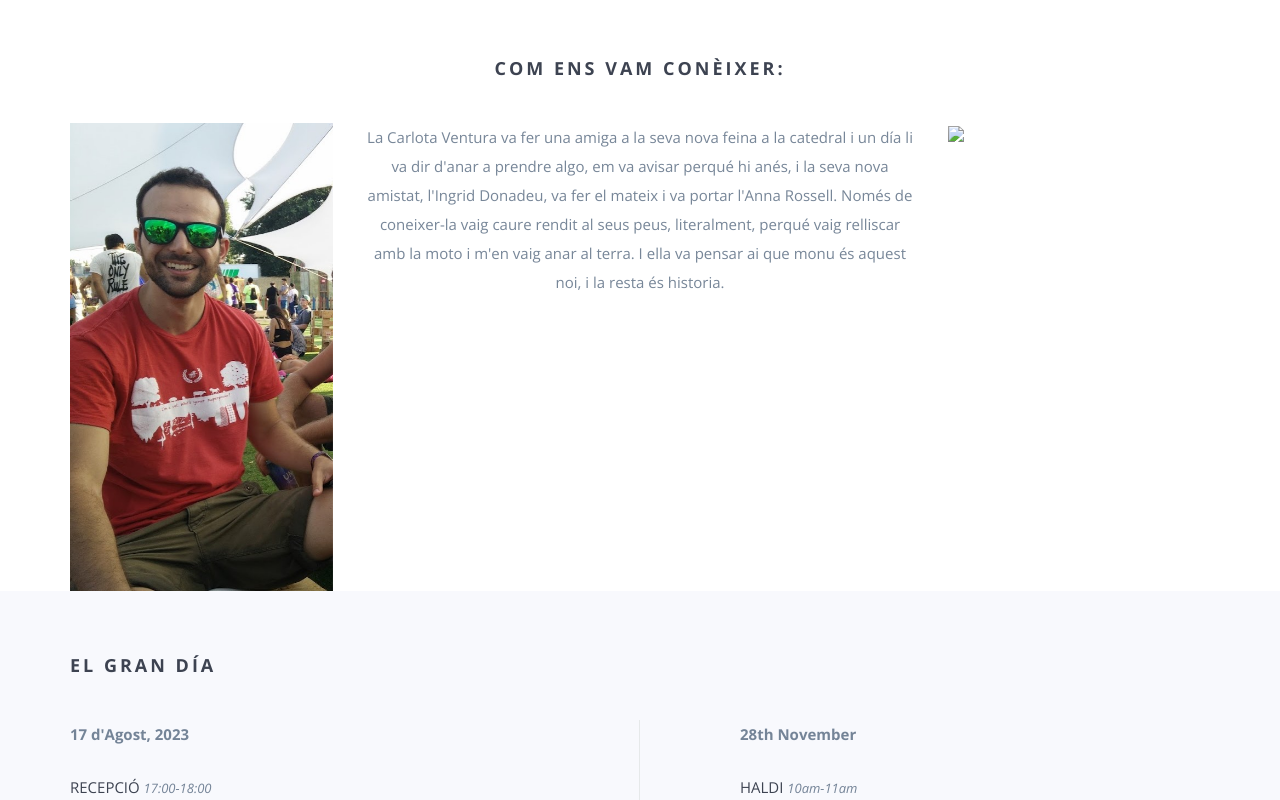
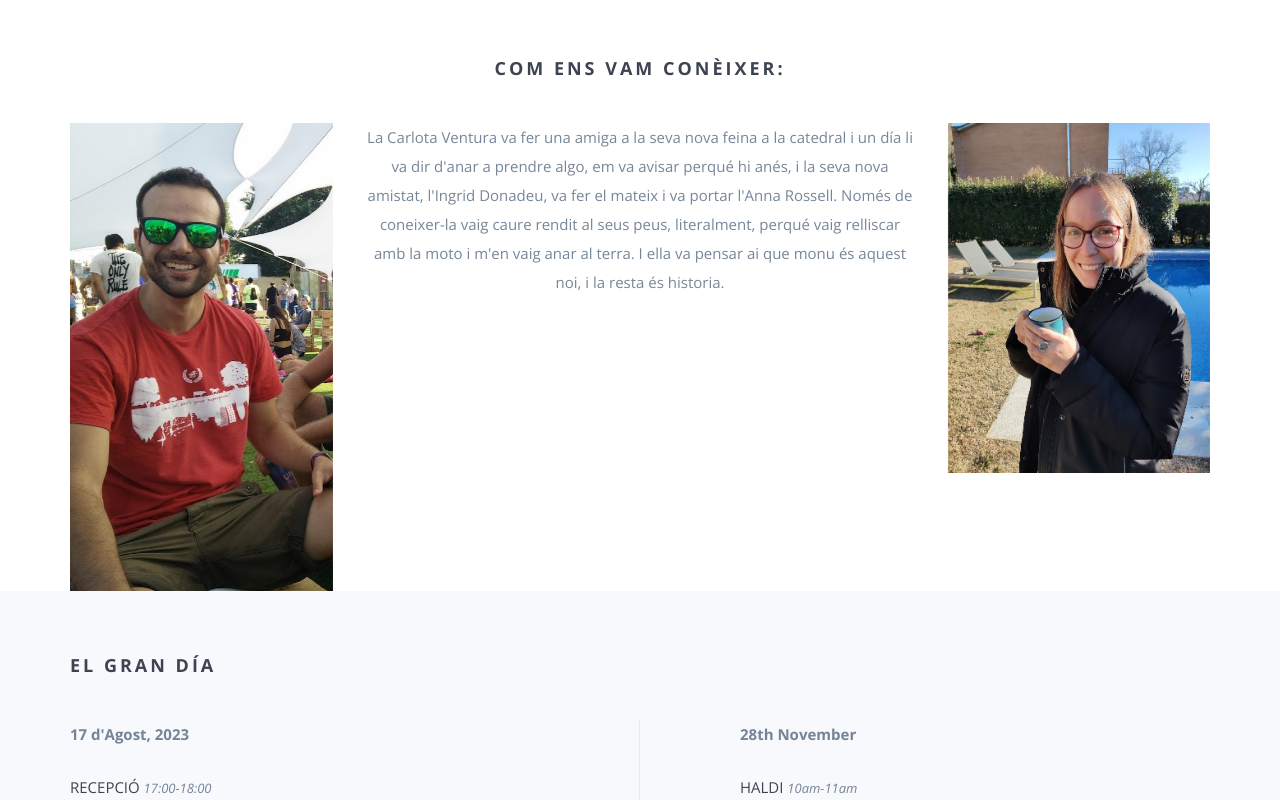
Before and after one commit to Marshall-Power/wedding-site, a website: page index.html in a window 1280 px wide. Shown: the part 1000-1800 px from the top of the page. Drawn offline with nearby package versions, Linux system fonts and the light colour scheme; files whose address does not match are found by name.

Commit message:
Fixed Annas photo

```diff
--- a/index.html
+++ b/index.html
@@ -143,11 +143,11 @@
                     ai que monu és aquest noi, i la resta és historia.
                 </p>
             </div>
-            <div class="col-md-3 hidden-sm hidden-xs"><img src="img/IMG_2317.jpg" class="wp2"></div>
+            <div class="col-md-3 hidden-sm hidden-xs"><img src="img/IMG_2371.jpg" class="wp2"></div>
         </div>
         <div class="row">
             <div class="col-sm-4 col-sm-push-2 col-xs-6 hidden-md hidden-lg"><img src="img/DSD_0214.jpg" class="wp8"></div>
-            <div class="col-sm-4 col-sm-push-2 col-xs-6 hidden-md hidden-lg"><img src="img/IMG_2317.jpg" class="wp9"></div>
+            <div class="col-sm-4 col-sm-push-2 col-xs-6 hidden-md hidden-lg"><img src="img/IMG_2371.jpg" class="wp9"></div>
         </div>
     </div>
 </section>
```
